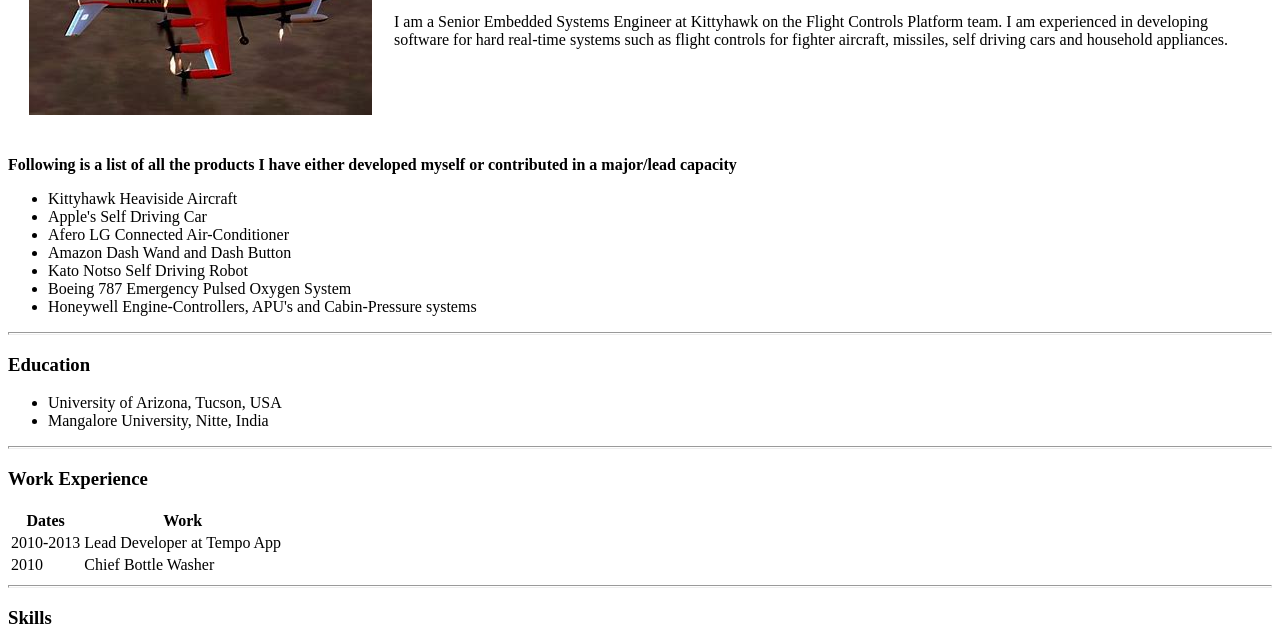
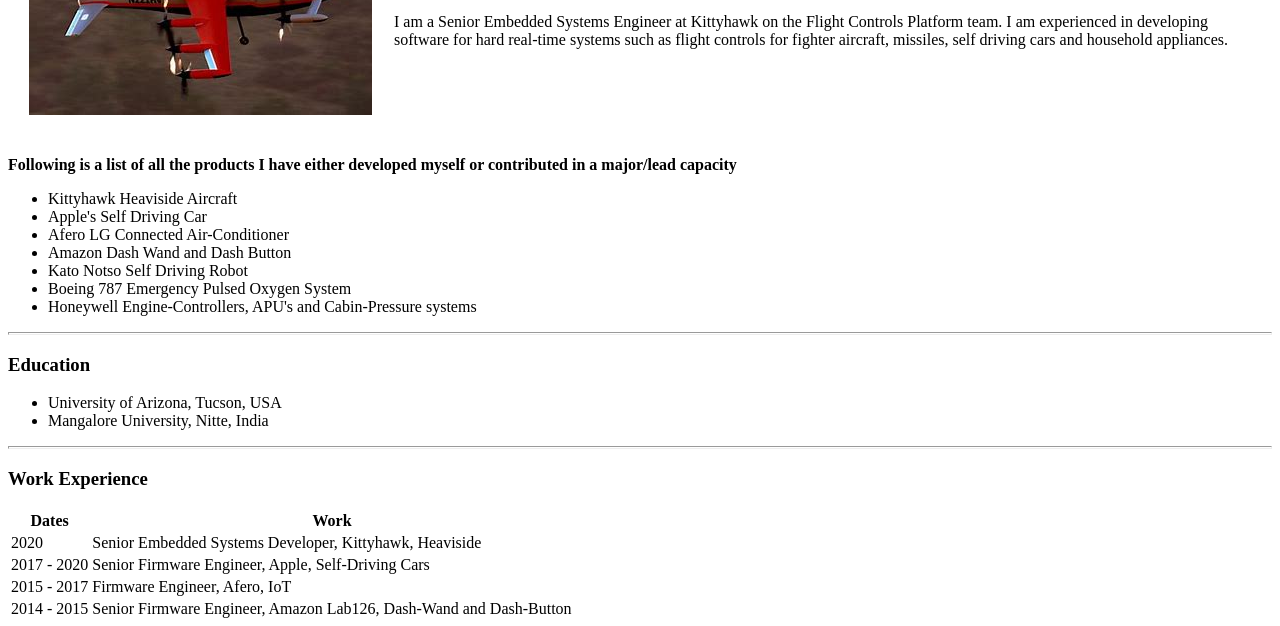
Before and after one commit to rays14/resume, a plain HTML site: page index.html in a window 1280 px wide. Shown: the part 184-810 px from the top of the page. Drawn offline with Linux system fonts and the light colour scheme.

Commit message:
Updated work experience

```diff
--- a/index.html
+++ b/index.html
@@ -59,12 +59,20 @@
             </thead>
             <tbody></tbody>
                 <tr>
-                    <td>2010-2013</td>
-                    <td>Lead Developer at Tempo App</td>
+                    <td>2020</td>
+                    <td>Senior Embedded Systems Developer, Kittyhawk, Heaviside</td>
                 </tr>
                 <tr>
-                    <td>2010</td>
-                    <td>Chief Bottle Washer</td>
+                    <td>2017 - 2020</td>
+                    <td>Senior Firmware Engineer, Apple, Self-Driving Cars</td>
+                </tr>
+                <tr>
+                    <td>2015 - 2017</td>
+                    <td>Firmware Engineer, Afero, IoT</td>
+                </tr>
+                <tr>
+                    <td>2014 - 2015</td>
+                    <td>Senior Firmware Engineer, Amazon Lab126, Dash-Wand and Dash-Button</td>
                 </tr>
             <tfoot></tfoot>
         </table>
```
